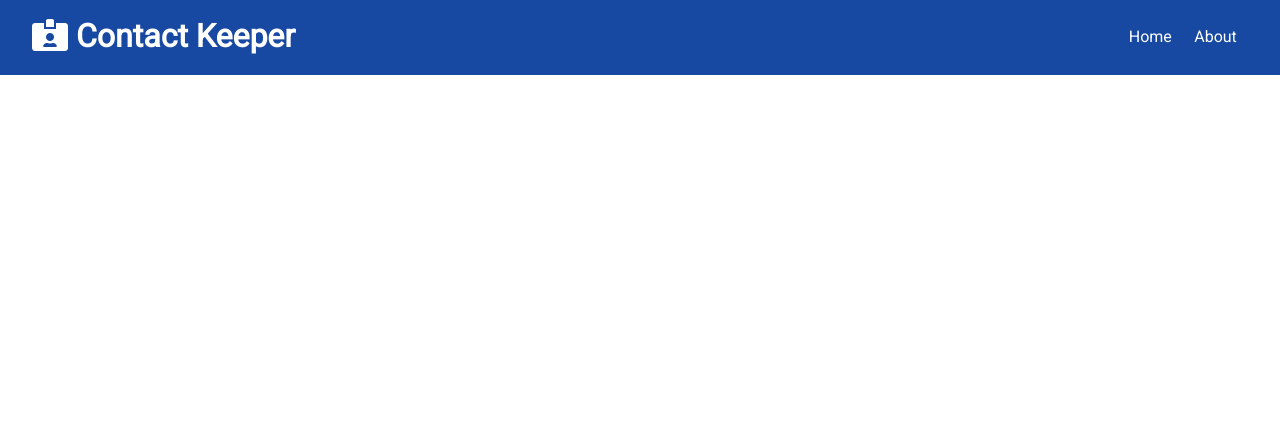
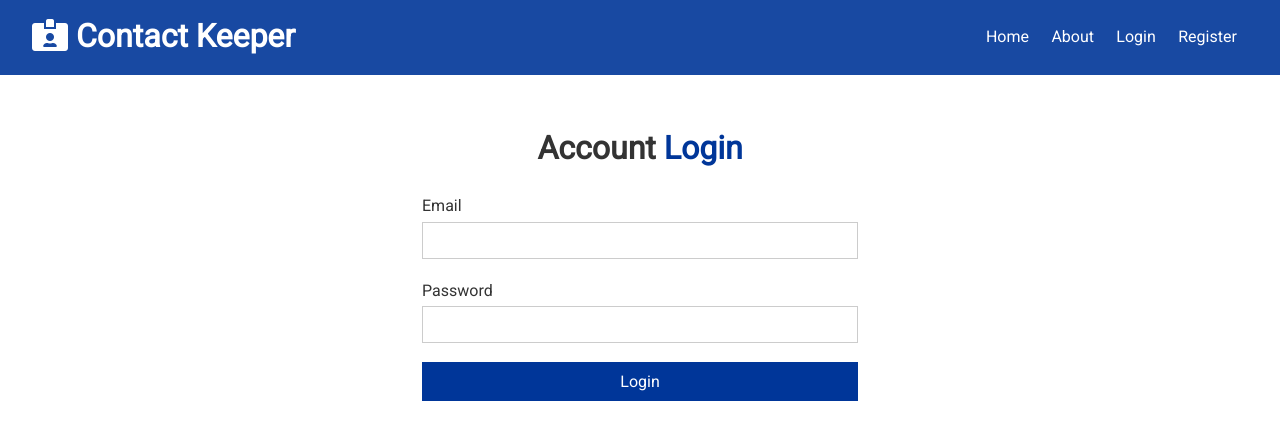
Before and after one commit to mariache/ContactKeeper, a React (Create React App) app in the folder client/: page /login in a window 1280 px wide. Shown: the top 440 px of the page. Built offline with nearby package versions, Linux system fonts and the light colour scheme.

Commit message:
- login page

```diff
--- a/client/src/App.js
+++ b/client/src/App.js
@@ -7,6 +7,7 @@
 import ContactState from "./components/context/contact/ContactState";
 import AuthState from "./components/context/auth/AuthState";
 import Register from "./components/auth/Register";
+import Login from "./components/auth/Login";
 
 const App = () => {
   return (
@@ -20,6 +21,7 @@
                 <Route exact path="/" component={Home} />
                 <Route exact path="/about" component={About} />
                 <Route exact path="/register" component={Register} />
+                <Route exact path="/login" component={Login} />
               </Switch>
             </div>
           </>
--- a/client/src/components/auth/Login.js
+++ b/client/src/components/auth/Login.js
@@ -0,0 +1,47 @@
+import React, { useState } from "react";
+
+const Login = () => {
+  const [user, setUser] = useState({
+    email: "",
+    password: "",
+  });
+
+  const { email, password } = user;
+
+  const onChange = (e) => setUser({ ...user, [e.target.name]: e.target.value });
+
+  const onSubmit = (e) => {
+    e.preventDefault();
+    console.log("login submit");
+  };
+
+  return (
+    <div className="form-container">
+      <h1>
+        Account <span className="text-primary">Login</span>
+      </h1>
+      <form onSubmit={onSubmit}>
+        <div className="form-group">
+          <label htmlFor="email">Email </label>
+          <input type="email" name="email" value={email} onChange={onChange} />
+        </div>
+        <div className="form-group">
+          <label htmlFor="password">Password</label>
+          <input
+            type="password"
+            name="password"
+            value={password}
+            onChange={onChange}
+          />
+        </div>
+        <input
+          type="submit"
+          value="Login"
+          className="btn btn-primary btn-block"
+        />
+      </form>
+    </div>
+  );
+};
+
+export default Login;
--- a/client/src/components/layout/Navbar.js
+++ b/client/src/components/layout/Navbar.js
@@ -16,6 +16,12 @@
         <li>
           <Link to="/about">About</Link>
         </li>
+        <li>
+          <Link to="/login">Login</Link>
+        </li>{" "}
+        <li>
+          <Link to="/register">Register</Link>
+        </li>
       </ul>
     </div>
   );
@@ -23,12 +29,12 @@
 
 Navbar.propTypes = {
   title: PropTypes.string.isRequired,
-  icon: PropTypes.string
+  icon: PropTypes.string,
 };
 
 Navbar.defaultProps = {
   title: "Contact Keeper",
-  icon: "fas fa-id-card-alt"
+  icon: "fas fa-id-card-alt",
 };
 
 export default Navbar;
```
